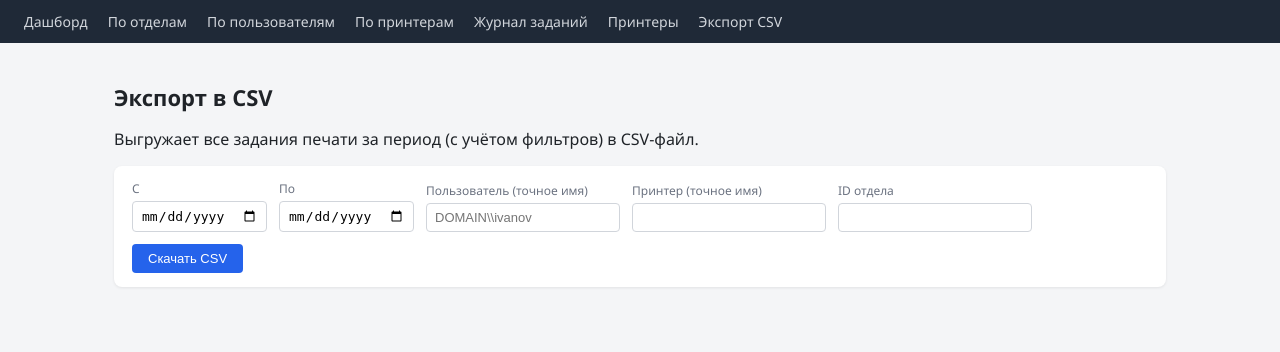
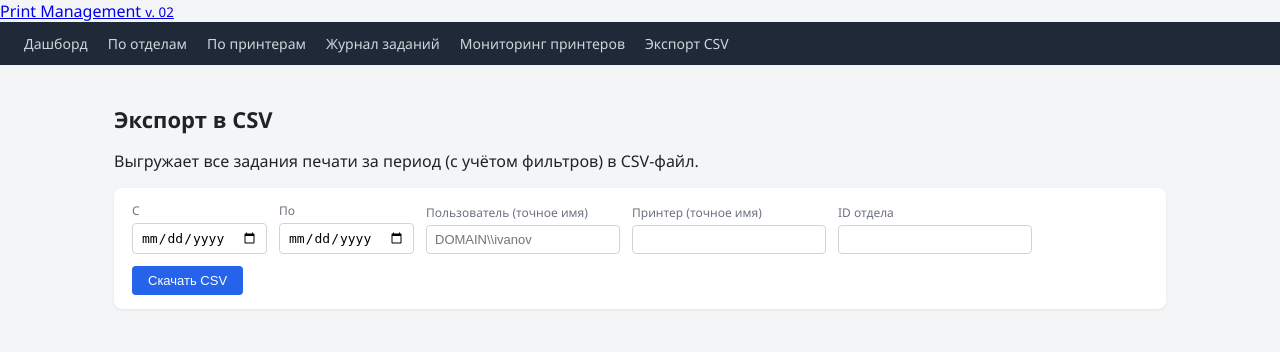
Before and after one commit to MelNikVl/printer_audit, a Python web app: template webapp/templates/export.html in a window 1280 px wide. Shown: the top 352 px of the page. Run offline with Jinja, Linux system fonts and the light colour scheme; the template is opened without the code that fills it, so the values that code supplies are empty.

Commit message:
feat: add left navigation and product branding

```diff
--- a/webapp/templates/base.html
+++ b/webapp/templates/base.html
@@ -3,34 +3,43 @@
 <head>
 <meta charset="utf-8">
 <meta name="viewport" content="width=device-width, initial-scale=1">
-<title>Print Audit{% if site_code %} — {{ site_code }}{% endif %}</title>
+<title>Print Management v. 02{% if site_code %} — {{ site_code }}{% endif %}</title>
 <link rel="stylesheet" href="/static/style.css">
 <script src="https://cdn.jsdelivr.net/npm/chart.js@4.4.4/dist/chart.umd.min.js"></script>
 </head>
 <body>
-<nav>
-  <a href="/">Дашборд</a>
-  <a href="/by-department">По отделам</a>
-  <a href="/by-user">По пользователям</a>
-  <a href="/by-printer">По принтерам</a>
-  <a href="/print-jobs">Журнал заданий</a>
-  <a href="/printers">Принтеры</a>
+<div class="app-shell">
+  <aside class="app-sidebar">
+    <a class="app-brand" href="/">
+      <span>Print Management</span>
+      <small>v. 02</small>
+    </a>
+    <nav class="sidebar-nav" aria-label="Основное меню">
+      <a href="/" class="{% if request.url.path == '/' or request.url.path == '/by-user' %}active{% endif %}">Дашборд</a>
+      <a href="/by-department" class="{% if request.url.path == '/by-department' %}active{% endif %}">По отделам</a>
+      <a href="/by-printer" class="{% if request.url.path == '/by-printer' %}active{% endif %}">По принтерам</a>
+      <a href="/print-jobs" class="{% if request.url.path == '/print-jobs' %}active{% endif %}">Журнал заданий</a>
+      <a href="/printers" class="{% if request.url.path.startswith('/printers') %}active{% endif %}">Мониторинг принтеров</a>
       <a href="/export">Экспорт CSV</a>
       {% if current_user and current_user.role in ("admin", "superadmin") %}
-  <a href="/admin">Администрирование</a>
+      <a href="/admin" class="{% if request.url.path.startswith('/admin') %}active{% endif %}">Администрирование</a>
       {% endif %}
-  <span class="nav-spacer"></span>
+    </nav>
+  </aside>
+
+  <div class="app-content">
+    <header class="app-topbar">
       {% if current_user %}
+      <span class="nav-user">{{ current_user.display_name or current_user.login_normalized }} ({{ current_user.role }})</span>
       {% if current_user.auth_provider == "local" %}
       <a href="/change-password">Сменить пароль</a>
       {% endif %}
-  <span class="nav-user">{{ current_user.display_name or current_user.login_normalized }} ({{ current_user.role }})</span>
       <form method="post" action="/logout" class="nav-logout-form">
         <input type="hidden" name="csrf_token" value="{{ csrf_token }}">
         <button type="submit">Выйти</button>
       </form>
       {% endif %}
-</nav>
+    </header>
     {% if request.query_params.get("msg") %}
     <div class="flash flash-ok">{{ request.query_params.get("msg") }}</div>
     {% endif %}
@@ -40,5 +49,7 @@
     <main>
     {% block content %}{% endblock %}
     </main>
+  </div>
+</div>
 </body>
 </html>
```
Lines whose indentation alone changed are shown as unchanged.
